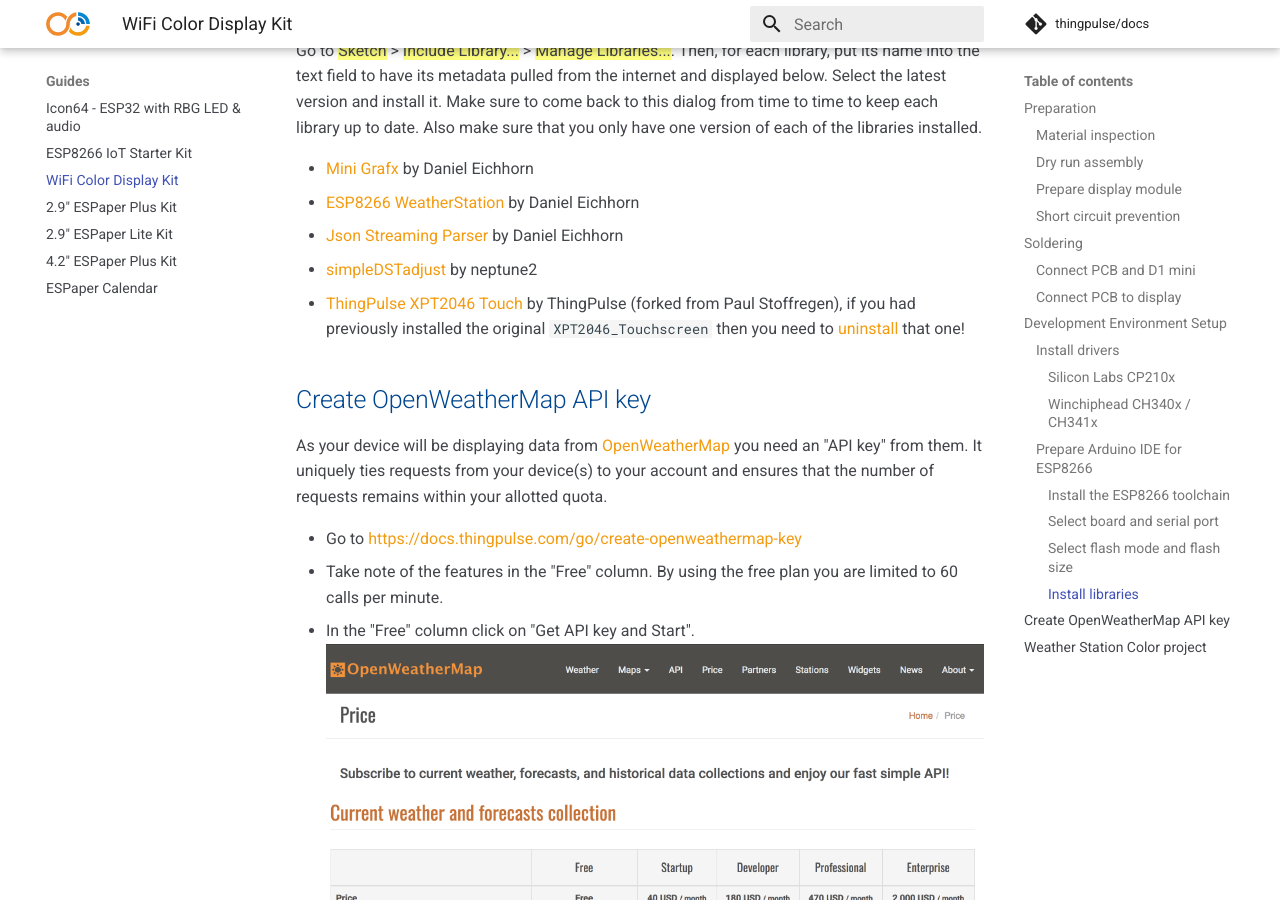
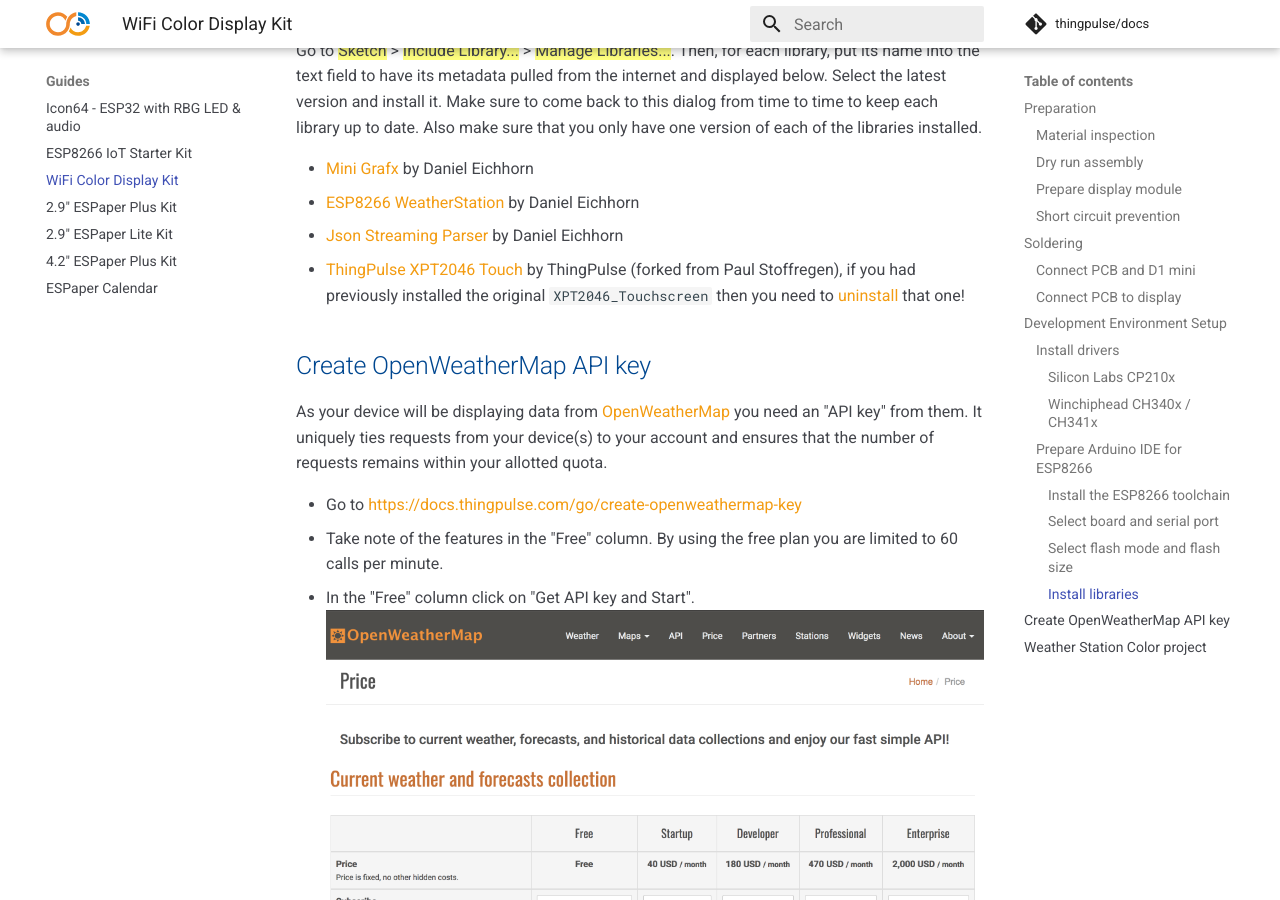
Before and after one commit to ThingPulse/docs, an MkDocs documentation site: the page built from docs/guides/wifi-color-display-kit.md, in a window 1280 px wide and 900 px high, scrolled down 9604 px. Built offline with MkDocs 1.6.1 and Material for MkDocs 9.7.7, drawn with Linux system fonts in a browser that asks for light colours; comment, search, counter and statistics services are not loaded.

Commit message:
Remove simpleDstAdjust

```diff
--- a/docs/guides/wifi-color-display-kit.md
+++ b/docs/guides/wifi-color-display-kit.md
@@ -119,7 +119,6 @@
 - [Mini Grafx](https://github.com/ThingPulse/minigrafx) by Daniel Eichhorn
 - [ESP8266 WeatherStation](https://github.com/ThingPulse/esp8266-weather-station) by Daniel Eichhorn
 - [Json Streaming Parser](https://github.com/squix78/json-streaming-parser) by Daniel Eichhorn
-- [simpleDSTadjust](https://github.com/neptune2/simpleDSTadjust) by neptune2
 - [ThingPulse XPT2046 Touch](https://github.com/ThingPulse/XPT2046_Touchscreen#xpt2046-touchscreen-arduino-library) by ThingPulse (forked from Paul Stoffregen), if you had previously installed the original `XPT2046_Touchscreen` then you need to [uninstall](https://github.com/arduino/Arduino/wiki/Library-Manager-FAQ#how-can-i-delete-a-library) that one!
 
 ## Create OpenWeatherMap API key
```
